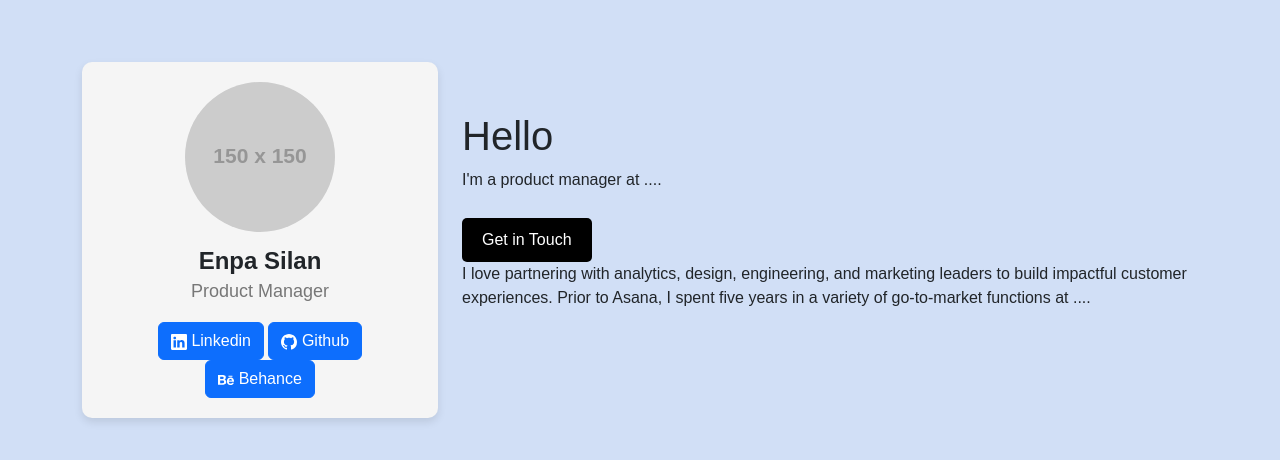
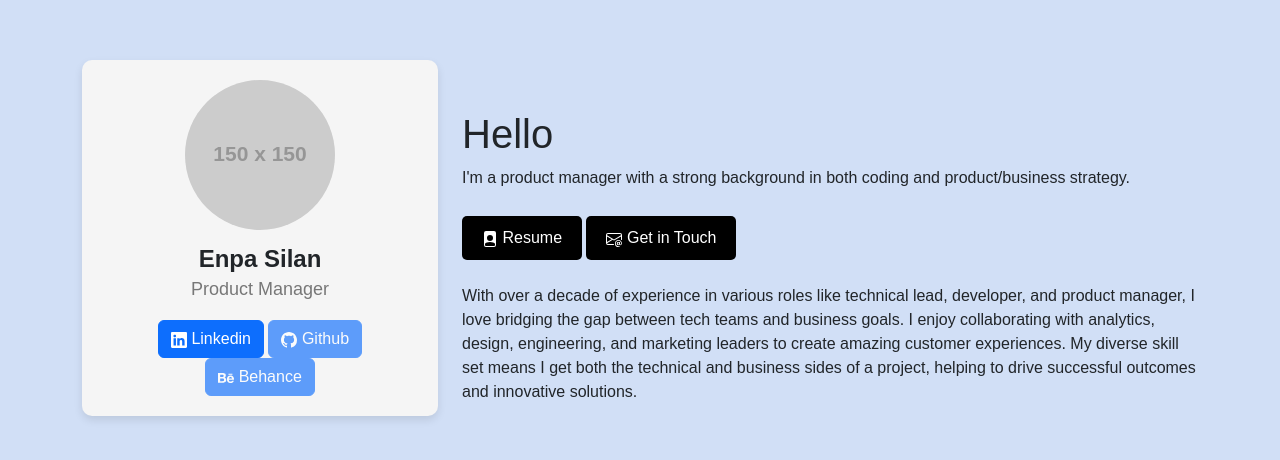
Before and after one commit to enpasilan/enpa-silan, a plain HTML site: page index.html in a window 1280 px wide. Shown: the part 160-620 px from the top of the page. Drawn offline with nearby package versions, Linux system fonts and the light colour scheme; placeholder pictures from the web are drawn by us.

Commit message:
Update index.html
Update information

```diff
--- a/index.html
+++ b/index.html
@@ -60,7 +60,6 @@
   </style>
 </head>
 <body>
-
 <div class="container d-flex justify-content-center align-items-center min-vh-100">
   <div class="row">
     <div class="col-md-4">
@@ -80,10 +79,10 @@
                 <path d="M0 1.146C0 .513.526 0 1.175 0h13.65C15.474 0 16 .513 16 1.146v13.708c0 .633-.526 1.146-1.175 1.146H1.175C.526 16 0 15.487 0 14.854zm4.943 12.248V6.169H2.542v7.225zm-1.2-8.212c.837 0 1.358-.554 1.358-1.248-.015-.709-.52-1.248-1.342-1.248S2.4 3.226 2.4 3.934c0 .694.521 1.248 1.327 1.248zm4.908 8.212V9.359c0-.216.016-.432.08-.586.173-.431.568-.878 1.232-.878.869 0 1.216.662 1.216 1.634v3.865h2.401V9.25c0-2.22-1.184-3.252-2.764-3.252-1.274 0-1.845.7-2.165 1.193v.025h-.016l.016-.025V6.169h-2.4c.03.678 0 7.225 0 7.225z"/>
               </svg> Linkedin
             </a>
-            <a class="btn btn-primary" role="button" href="#"><svg xmlns="http://www.w3.org/2000/svg" width="16" height="16" fill="currentColor" class="bi bi-github" viewBox="0 0 16 16">
+            <a class="btn btn-primary disabled" role="button" href="#"><svg xmlns="http://www.w3.org/2000/svg" width="16" height="16" fill="currentColor" class="bi bi-github" viewBox="0 0 16 16">
               <path d="M8 0C3.58 0 0 3.58 0 8c0 3.54 2.29 6.53 5.47 7.59.4.07.55-.17.55-.38 0-.19-.01-.82-.01-1.49-2.01.37-2.53-.49-2.69-.94-.09-.23-.48-.94-.82-1.13-.28-.15-.68-.52-.01-.53.63-.01 1.08.58 1.23.82.72 1.21 1.87.87 2.33.66.07-.52.28-.87.51-1.07-1.78-.2-3.64-.89-3.64-3.95 0-.87.31-1.59.82-2.15-.08-.2-.36-1.02.08-2.12 0 0 .67-.21 2.2.82.64-.18 1.32-.27 2-.27s1.36.09 2 .27c1.53-1.04 2.2-.82 2.2-.82.44 1.1.16 1.92.08 2.12.51.56.82 1.27.82 2.15 0 3.07-1.87 3.75-3.65 3.95.29.25.54.73.54 1.48 0 1.07-.01 1.93-.01 2.2 0 .21.15.46.55.38A8.01 8.01 0 0 0 16 8c0-4.42-3.58-8-8-8"/>
             </svg> Github</a>
-            <a class="btn btn-primary" role="button" href="#">
+            <a class="btn btn-primary disabled" role="button" href="#">
               <svg xmlns="http://www.w3.org/2000/svg" width="16" height="16" fill="currentColor" class="bi bi-behance" viewBox="0 0 16 16">
                 <path d="M4.654 3c.461 0 .887.035 1.278.14.39.07.711.216.996.391s.497.426.641.747c.14.32.216.711.216 1.137 0 .496-.106.922-.356 1.242-.215.32-.566.606-.997.817.606.176 1.067.496 1.348.922s.461.957.461 1.563c0 .496-.105.922-.285 1.278a2.3 2.3 0 0 1-.782.887c-.32.215-.711.39-1.137.496a5.3 5.3 0 0 1-1.278.176L0 12.803V3zm-.285 3.978c.39 0 .71-.105.957-.285.246-.18.355-.497.355-.887 0-.216-.035-.426-.105-.567a1 1 0 0 0-.32-.355 1.8 1.8 0 0 0-.461-.176c-.176-.035-.356-.035-.567-.035H2.17v2.31c0-.005 2.2-.005 2.2-.005zm.105 4.193c.215 0 .426-.035.606-.07.176-.035.356-.106.496-.216s.25-.215.356-.39c.07-.176.14-.391.14-.641 0-.496-.14-.852-.426-1.102-.285-.215-.676-.32-1.137-.32H2.17v2.734h2.305zm6.858-.035q.428.427 1.278.426c.39 0 .746-.106 1.032-.286q.426-.32.53-.64h1.74c-.286.851-.712 1.457-1.278 1.848-.566.355-1.243.566-2.06.566a4.1 4.1 0 0 1-1.527-.285 2.8 2.8 0 0 1-1.137-.782 2.85 2.85 0 0 1-.712-1.172c-.175-.461-.25-.957-.25-1.528 0-.531.07-1.032.25-1.493.18-.46.426-.852.747-1.207.32-.32.711-.606 1.137-.782a4 4 0 0 1 1.493-.285c.606 0 1.137.105 1.598.355.46.25.817.532 1.102.958.285.39.496.851.641 1.348.07.496.105.996.07 1.563h-5.15c0 .58.21 1.11.496 1.396m2.24-3.732c-.25-.25-.642-.391-1.103-.391-.32 0-.566.07-.781.176s-.356.25-.496.39a.96.96 0 0 0-.25.497c-.036.175-.07.32-.07.46h3.196c-.07-.526-.25-.882-.497-1.132zm-3.127-3.728h3.978v.957h-3.978z"/>
               </svg> Behance</a>
@@ -95,9 +94,15 @@
     <div class="col-md-8">
       <div class="introduction">
         <h1>Hello</h1>
-        <p>I'm a product manager at ....</p>
-        <button class="btn-contact">Get in Touch</button>
-        <p>I love partnering with analytics, design, engineering, and marketing leaders to build impactful customer experiences. Prior to Asana, I spent five years in a variety of go-to-market functions at ....</p>
+        <p>I'm a product manager with a strong background in both coding and product/business strategy.</p>
+        <button class="btn-contact mb-4" disabled><svg xmlns="http://www.w3.org/2000/svg" width="16" height="16" fill="currentColor" class="bi bi-file-person-fill" viewBox="0 0 16 16">
+          <path d="M12 0H4a2 2 0 0 0-2 2v12a2 2 0 0 0 2 2h8a2 2 0 0 0 2-2V2a2 2 0 0 0-2-2m-1 7a3 3 0 1 1-6 0 3 3 0 0 1 6 0m-3 4c2.623 0 4.146.826 5 1.755V14a1 1 0 0 1-1 1H4a1 1 0 0 1-1-1v-1.245C3.854 11.825 5.377 11 8 11"/>
+        </svg> Resume</button>
+        <button class="btn-contact mb-4"><svg xmlns="http://www.w3.org/2000/svg" width="16" height="16" fill="currentColor" class="bi bi-envelope-at" viewBox="0 0 16 16">
+          <path d="M2 2a2 2 0 0 0-2 2v8.01A2 2 0 0 0 2 14h5.5a.5.5 0 0 0 0-1H2a1 1 0 0 1-.966-.741l5.64-3.471L8 9.583l7-4.2V8.5a.5.5 0 0 0 1 0V4a2 2 0 0 0-2-2zm3.708 6.208L1 11.105V5.383zM1 4.217V4a1 1 0 0 1 1-1h12a1 1 0 0 1 1 1v.217l-7 4.2z"/>
+          <path d="M14.247 14.269c1.01 0 1.587-.857 1.587-2.025v-.21C15.834 10.43 14.64 9 12.52 9h-.035C10.42 9 9 10.36 9 12.432v.214C9 14.82 10.438 16 12.358 16h.044c.594 0 1.018-.074 1.237-.175v-.73c-.245.11-.673.18-1.18.18h-.044c-1.334 0-2.571-.788-2.571-2.655v-.157c0-1.657 1.058-2.724 2.64-2.724h.04c1.535 0 2.484 1.05 2.484 2.326v.118c0 .975-.324 1.39-.639 1.39-.232 0-.41-.148-.41-.42v-2.19h-.906v.569h-.03c-.084-.298-.368-.63-.954-.63-.778 0-1.259.555-1.259 1.4v.528c0 .892.49 1.434 1.26 1.434.471 0 .896-.227 1.014-.643h.043c.118.42.617.648 1.12.648m-2.453-1.588v-.227c0-.546.227-.791.573-.791.297 0 .572.192.572.708v.367c0 .573-.253.744-.564.744-.354 0-.581-.215-.581-.8Z"/>
+        </svg> Get in Touch</button>
+        <p>With over a decade of experience in various roles like technical lead, developer, and product manager, I love bridging the gap between tech teams and business goals. I enjoy collaborating with analytics, design, engineering, and marketing leaders to create amazing customer experiences. My diverse skill set means I get both the technical and business sides of a project, helping to drive successful outcomes and innovative solutions.</p>
       </div>
     </div>
   </div>
```
